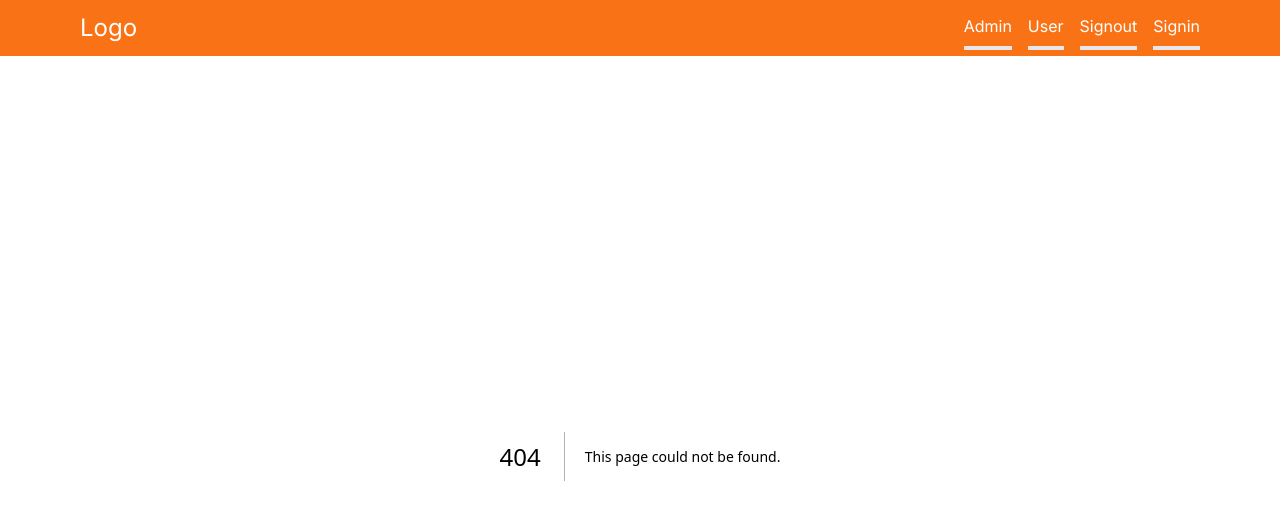
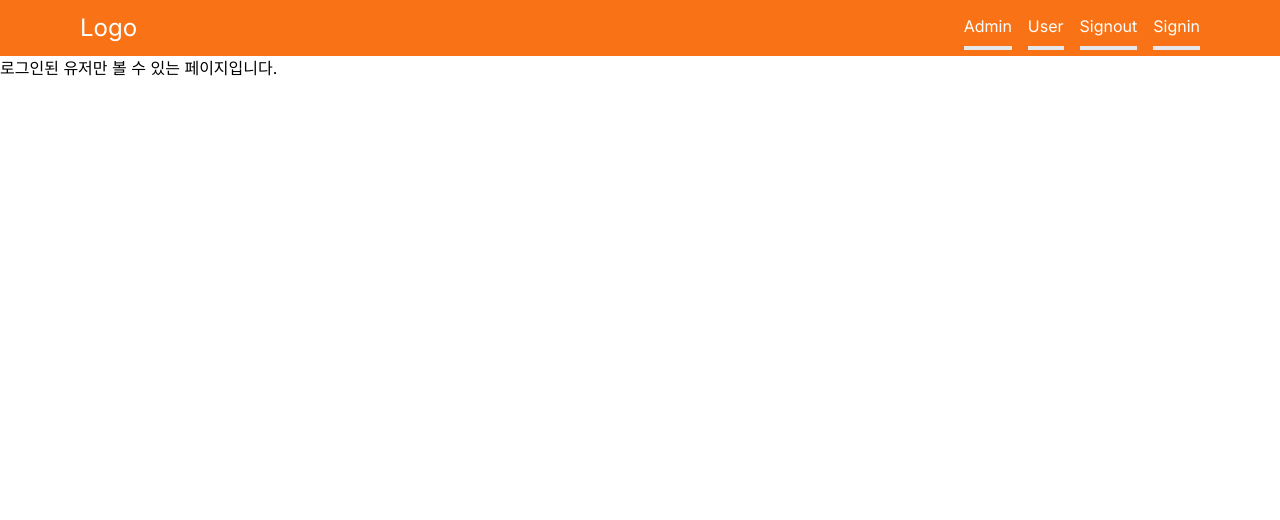
Before and after one commit to jihoone/Nextjs_market, a Next.js app: page /user in a window 1280 px wide. Before the commit this address had no page. Shown: the top 520 px of the page. Built offline with nearby package versions, Linux system fonts and the light colour scheme.

Commit message:
#1 - User, Admin 페이지 생성하기
함수형 컴포넌트를 이용해서 기본 틀 생성

```diff
--- /dev/null
+++ b/src/app/admin/page.tsx
@@ -0,0 +1,11 @@
+import React from 'react'
+
+const AdminPage = () => {
+  return (
+    <div>
+        관리자만 볼 수 있는 페이지입니다.
+    </div>
+  )
+}
+
+export default AdminPage
--- a/src/app/page.tsx
+++ b/src/app/page.tsx
@@ -3,7 +3,7 @@ import Image from 'next/image'
 export default function Home() {
   return (
     <main className="flex min-h-screen flex-col items-center justify-between p-24">
-
+      누구나 볼 수 있는 페이지 입니다.
     </main>
   )
 }
--- /dev/null
+++ b/src/app/user/page.tsx
@@ -0,0 +1,11 @@
+import React from 'react'
+
+const UserPage = () => {
+  return (
+    <div>
+        로그인된 유저만 볼 수 있는 페이지입니다.
+    </div>
+  )
+}
+
+export default UserPage
```
